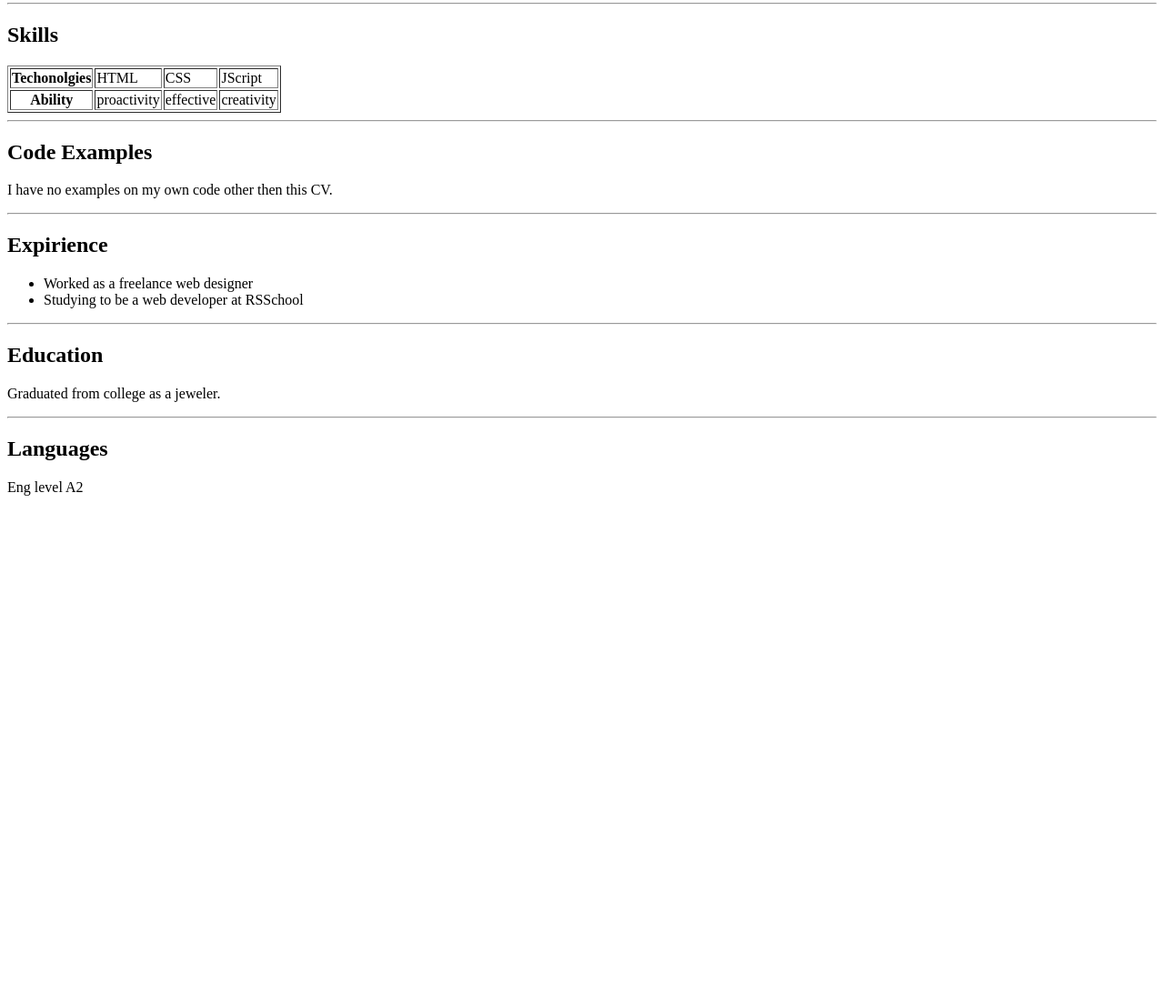
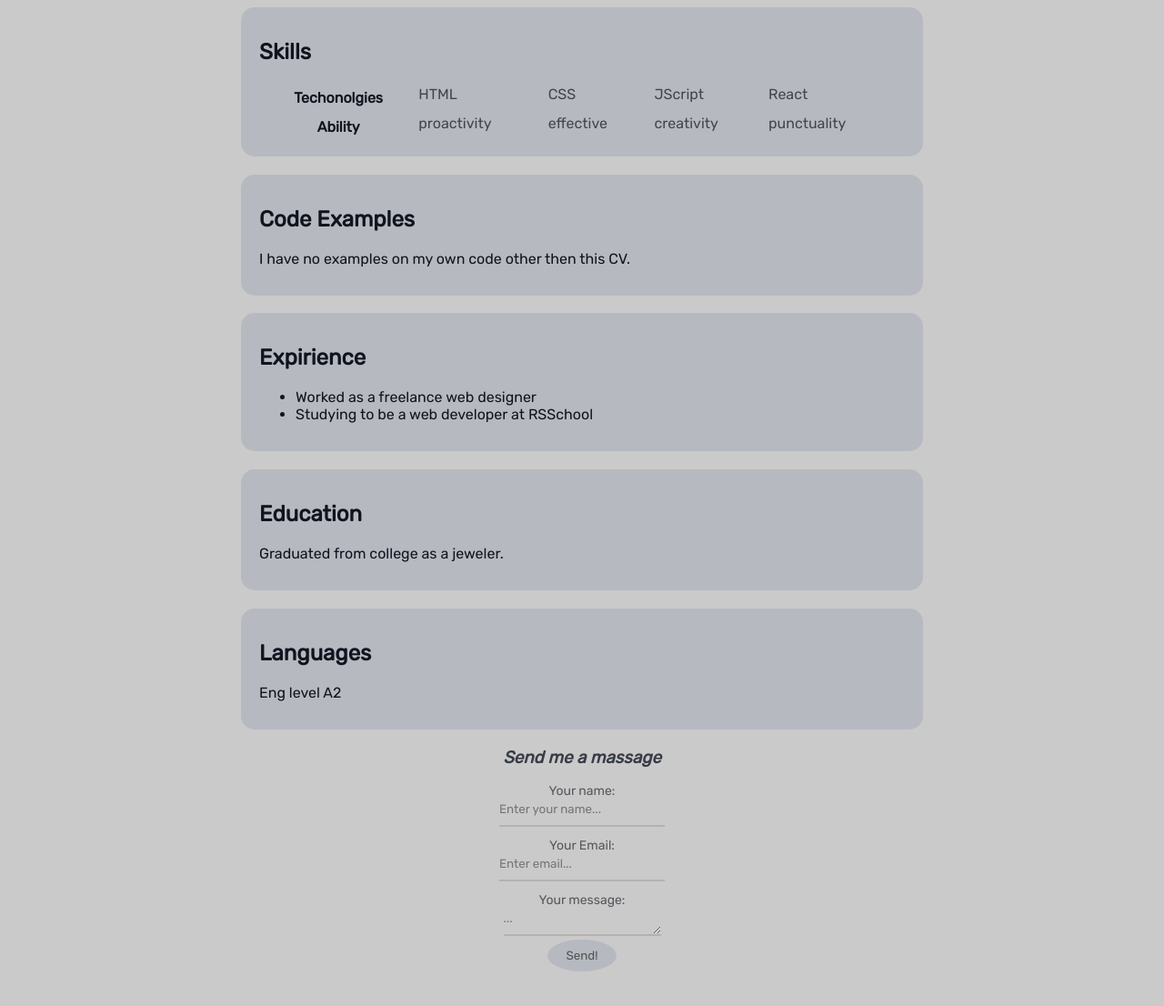
Before and after one commit to 17clouds/rsschool-cv--failur-version-, a plain HTML site: page index.html in a window 1280 px wide. Shown: the part 712-1818 px from the top of the page at 91% size. Before the commit the page ends 1273 px from the top, so only its background shows below. Drawn offline with nearby package versions, Linux system fonts and the light colour scheme; a web font is replaced by a local one.

Commit message:
fix:finished cv

```diff
--- a/index.html
+++ b/index.html
@@ -4,28 +4,41 @@
 <head>
    <title>CV</title>
    <meta name="viewport" , width="device-width" , scalable="yes">
+   <link href="style.css" rel="stylesheet" />
+   <link href="https://unpkg.com/aos@2.3.1/dist/aos.css" rel="stylesheet">
 </head>
 
 <body>
+   <div class="container">
+      <div class="info">
          <header>
+            <table cellspacing="15">
+               <tr>
+                  <td>
+                     <figure>
+                        <img src="photo_2021-09-27_12-20-05.jpg" alt="me" class="avatar" />
+                     </figure>
+                  </td>
+                  <td>
                      <h1>Prosvirnin Dmitrii Nikolaevich</h1>
                      <p><strong>Web Developer</strong></p>
-   </header>
-   <main>
-      <figure>
-      <img src="photo_2021-09-27_12-20-05.jpg" width="200px" hight="220px" alt="me">
-      <figcaption> It's me</figcaption>
-      </figure>
-   <hr>
-      <h3><i>Contacts</i></h3>
+                     <h3>Contacts</h3>
                      <a href="https://github.com/17clouds">GitHub</a>
-      <br>
+                     .
                      <a href="https://www.instagram.com/17.cloud.s/?hl=ru">Inst</a>
                      <br>
                      Email: prosvirnin0121@gmail.com
                      <br>
                      Number: 8(952)-363-9759
+                  </td>
+               </tr>
+            </table>
+         </header>
+      </div>
+      <main>
+
          <hr>
+         <div class="card bg-1" data-aos="zoom-out-up">
             <h2><i>About me</i></h2>
             <p>Novice web developer in the frontend direction
                I have no relevant IT experience
@@ -33,40 +46,79 @@
                I have experience in sales and service
                At the moment I work as a freelancer in web design</p>
             <p>Coding taught me to think differently. Gave opportunity to have a better life.</p>
-   <hr>
+         </div>
+         <div class="card bg-2" data-aos="zoom-out-up">
             <h2>Skills</h2>
-   <table border="1">
+            <table class="table">
                <tr>
                   <th>Techonolgies</th>
                   <td>HTML</td>
                   <td>CSS</td>
                   <td>JScript</td>
+                  <td>React</td>
                </tr>
                <tr>
                   <th>Ability</th>
                   <td>proactivity</td>
                   <td>effective</td>
                   <td>creativity</td>
+                  <td>punctuality</td>
                </tr>
             </table>
-   <hr>
+         </div>
+         <div class="card bg-3" data-aos="zoom-out-up">
             <h2>Code Examples</h2>
             <p>I have no examples on my own code other then this CV. </p>
-   <hr>
+         </div>
+         <div class="card bg-4" data-aos="zoom-out-up">
             <h2>Expirience</h2>
             <p>
-   <ul>
+            <ul class="table">
                <li>Worked as a freelance web designer</li>
                <li>Studying to be a web developer at RSSchool</li>
             </ul>
             </p>
-   <hr>
+         </div>
+         <div class="card bg-5" data-aos="zoom-out-up">
             <h2>Education</h2>
             <p>Graduated from college as a jeweler.</p>
-   <hr>
+         </div>
+         <div class="card bg-6" data-aos="zoom-out-up">
             <h2>Languages</h2>
             <p>Eng level A2</p>
+         </div>
       </main>
+      <footer>
+         <div class="contact" data-aos="zoom-out-up">
+         <h3><i>Send me a massage</i></h3>
+         <form>
+            <div class="form-group">
+            <label for="name">Your name:</label>
+            <input type="text" id="name" placeholder="Enter your name..." >
+            </div>
+
+            <div class="form-group">
+            <label for="email">Your Email:</label>
+            <input type="text" id="email" placeholder="Enter email...">
+            </div>
+
+            <div class="form-group">
+            <label for="text">Your message:</label>
+
+            <textarea id="text" rows="1" cols="19" placeholder="..." ></textarea>
+            </div>
+
+            <input class="button" type="submit" value="Send!">
+         </form>
+      </div>
+
+      <div style="margin-bottom:200px;">
+      </footer>
+
+         <script src="https://unpkg.com/aos@2.3.1/dist/aos.js"></script>
+         <script>
+            AOS.init();
+         </script>
 </body>
 
 </html>
--- a/style.css
+++ b/style.css
@@ -0,0 +1,132 @@
+@import url("https://fonts.googleapis.com/css2?family=Rubik&family=Yuji+Syuku&display=swap");
+
+@media (max-width: 700px) {
+   .info {
+      display: block;
+      text-align: center;
+   }
+}
+
+body {
+   background-color: #cacaca;
+   color: #0f141e;
+
+   font-size: 16px;
+   font-weight: normal;
+   font-family: "Yuji Syuku", serif;
+   font-family: "Rubik", sans-serif;
+}
+
+h3 {
+   color: #4e5053;
+   margin-bottom: 5px;
+}
+
+a {
+   color: rgb(151, 91, 91);
+   text-decoration: none;
+}
+
+a:hover {
+   text-decoration: underline;
+}
+
+.avatar {
+   width: 300px;
+   border-radius: 5%;
+   box-shadow: 4px 4px 14px rgba(0, 0, 0, 0.25);
+}
+
+.info p {
+   color: #55575c;
+   margin: 0;
+}
+
+.container {
+   max-width: 750px;
+   margin: auto;
+}
+
+.card {
+   padding: 15px 20px;
+   margin-bottom: 20px;
+   border-radius: 15px;
+}
+
+.bg-1 {
+   background: #556a942a;
+}
+
+.bg-2 {
+   background: #556a942a;
+}
+
+.bg-3 {
+   background: #556a942a;
+}
+
+.bg-4 {
+   background: #556a942a;
+}
+
+.bg-5 {
+   background: #556a942a;
+}
+
+.bg-6 {
+   background: #556a942a;
+}
+
+.table td {
+   padding-bottom: 10px;
+}
+
+.table {
+   width: 100%;
+}
+
+.table td:nth-child(2), td:nth-child(3), td:nth-child(4), td:nth-child(5) {
+   color: #444549;
+}
+
+.contact {
+   text-align: center;
+}
+
+.contact h3 {
+   color: #373c46 ;
+}
+
+.form-group label {
+   display: block;
+   color: #55575c;
+   font-size: 14px;
+   padding-top: 12px;
+}
+
+.form-group input,
+.form-group textarea {
+   /* width: 100%; */
+   box-sizing: border-box;
+   border: none;
+   background: transparent;
+   border-bottom: 2px solid rgb(182, 177, 177);
+   color: #000;
+   padding: 4px 0px 10px;
+   outline: none;
+   font-family: inherit;
+}
+
+.button {
+   background-color: #556a942a;
+   padding: 10px 20px;
+   color: rgb(82, 82, 82);
+   border: none;
+   border-radius: 100%;
+   font-family: inherit;
+   cursor: pointer;
+}
+
+.button:hover {
+   opacity: 0.9;
+}
```
Lines whose indentation alone changed are shown as unchanged.
